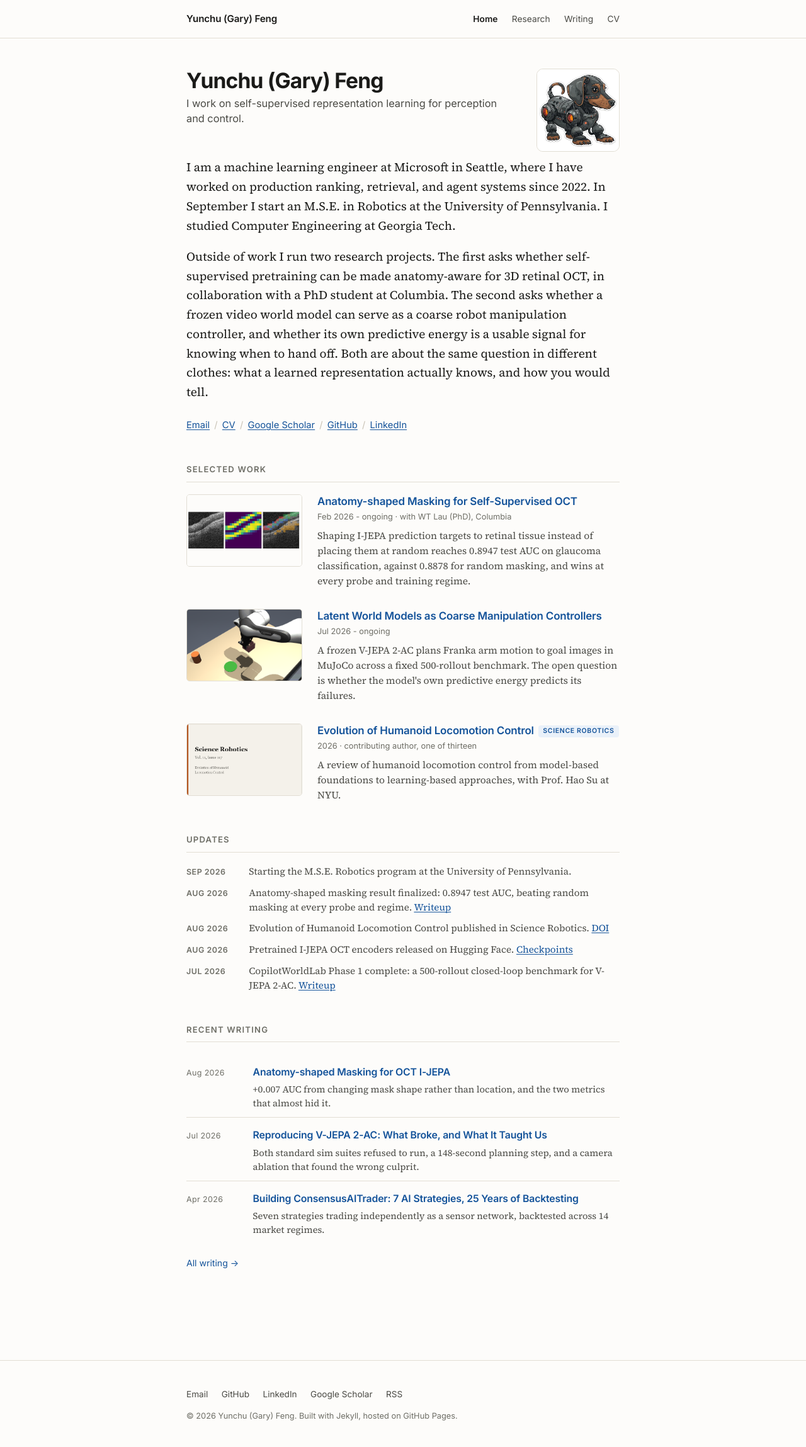
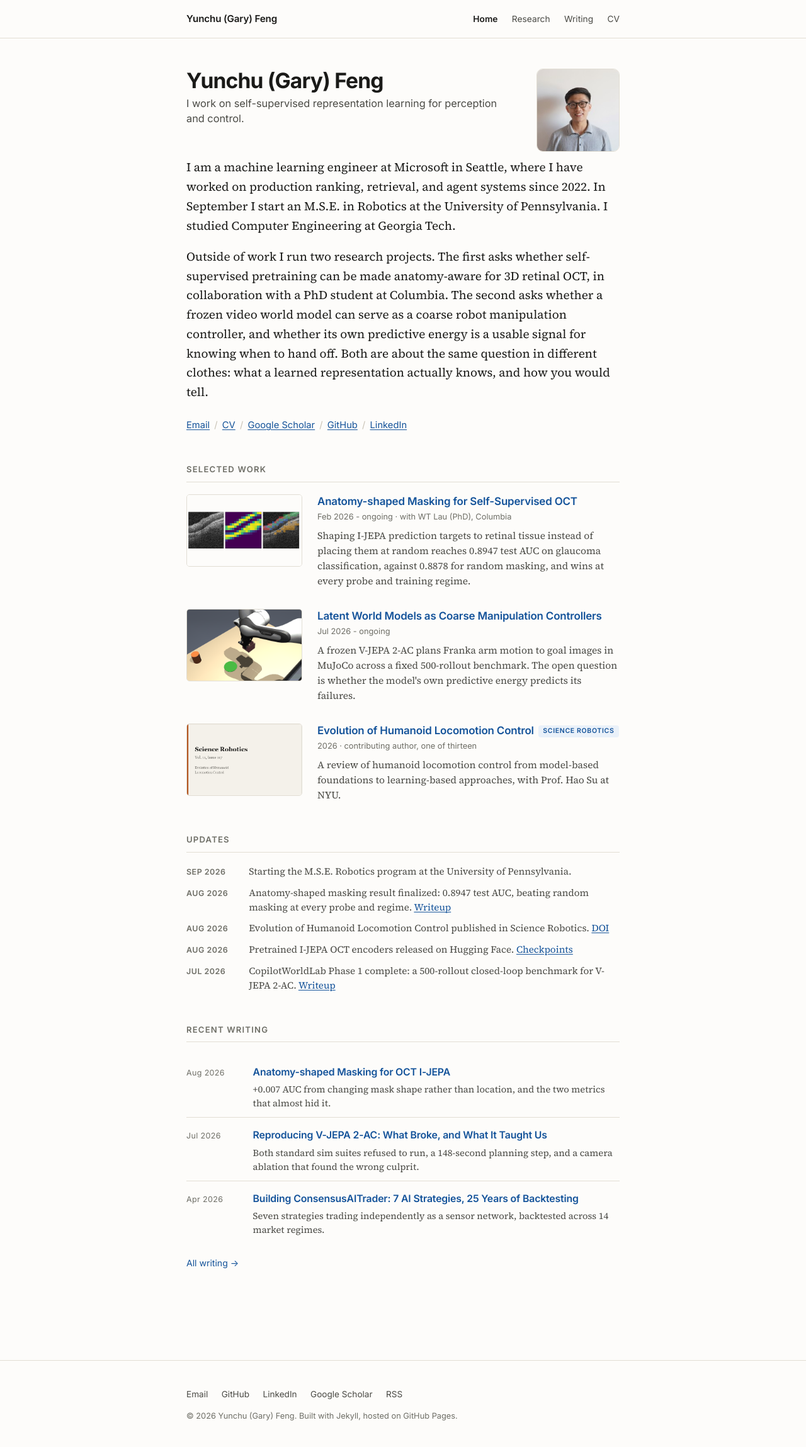
Before and after one commit to yfeng0206/yfeng0206.github.io, a Jekyll site: the page built from index.md, in a window 1280 px wide. Shown: the whole page at 63% size. Built offline with Jekyll 4.4.1, drawn with Linux system fonts in a browser that asks for light colours.

Commit message:
Restore headshot on the page; keep the dog as the browser icon
The GitHub avatar stays as favicon.ico, the 32/512 PNG icons, and the
apple-touch-icon. The homepage portrait, Open Graph image, and the Person
JSON-LD image go back to the headshot, which is the right image for a site
that doubles as a grad-admissions and collaborator artifact.

Co-authored-by: Copilot <223556219+Copilot@users.noreply.github.com>
Copilot-Session: 842d0d62-03a9-48d3-8d1c-033bd1a377df

```diff
--- a/_config.yml
+++ b/_config.yml
@@ -13,7 +13,7 @@ timezone: America/Los_Angeles
 author:
   name: "Yunchu (Gary) Feng"
   email: "garyfeng000@gmail.com"
-  avatar: "/assets/images/avatar.png"
+  avatar: "/assets/images/bio-photo.jpg"
   location: "Seattle, WA"
 
 # ---------------------------------------------------------------
--- a/_layouts/default.html
+++ b/_layouts/default.html
@@ -14,7 +14,7 @@
   <meta property="og:description" content="{{ desc }}">
   <meta property="og:url" content="{{ page.url | absolute_url }}">
   <meta property="og:type" content="{% if page.layout == 'post' %}article{% else %}website{% endif %}">
-  {%- assign ogimg = page.image | default: page.teaser | default: '/assets/images/avatar.png' -%}
+  {%- assign ogimg = page.image | default: page.teaser | default: '/assets/images/bio-photo.jpg' -%}
   <meta property="og:image" content="{{ ogimg | absolute_url }}">
   <meta name="twitter:card" content="summary_large_image">
 
@@ -36,7 +36,7 @@
     "name": "Yunchu (Gary) Feng",
     "alternateName": "Gary Feng",
     "url": "{{ site.url }}",
-    "image": "{{ '/assets/images/avatar.png' | absolute_url }}",
+    "image": "{{ '/assets/images/bio-photo.jpg' | absolute_url }}",
     "jobTitle": "Machine Learning Engineer",
     "worksFor": { "@type": "Organization", "name": "Microsoft" },
     "alumniOf": { "@type": "CollegeOrUniversity", "name": "Georgia Institute of Technology" },
```
